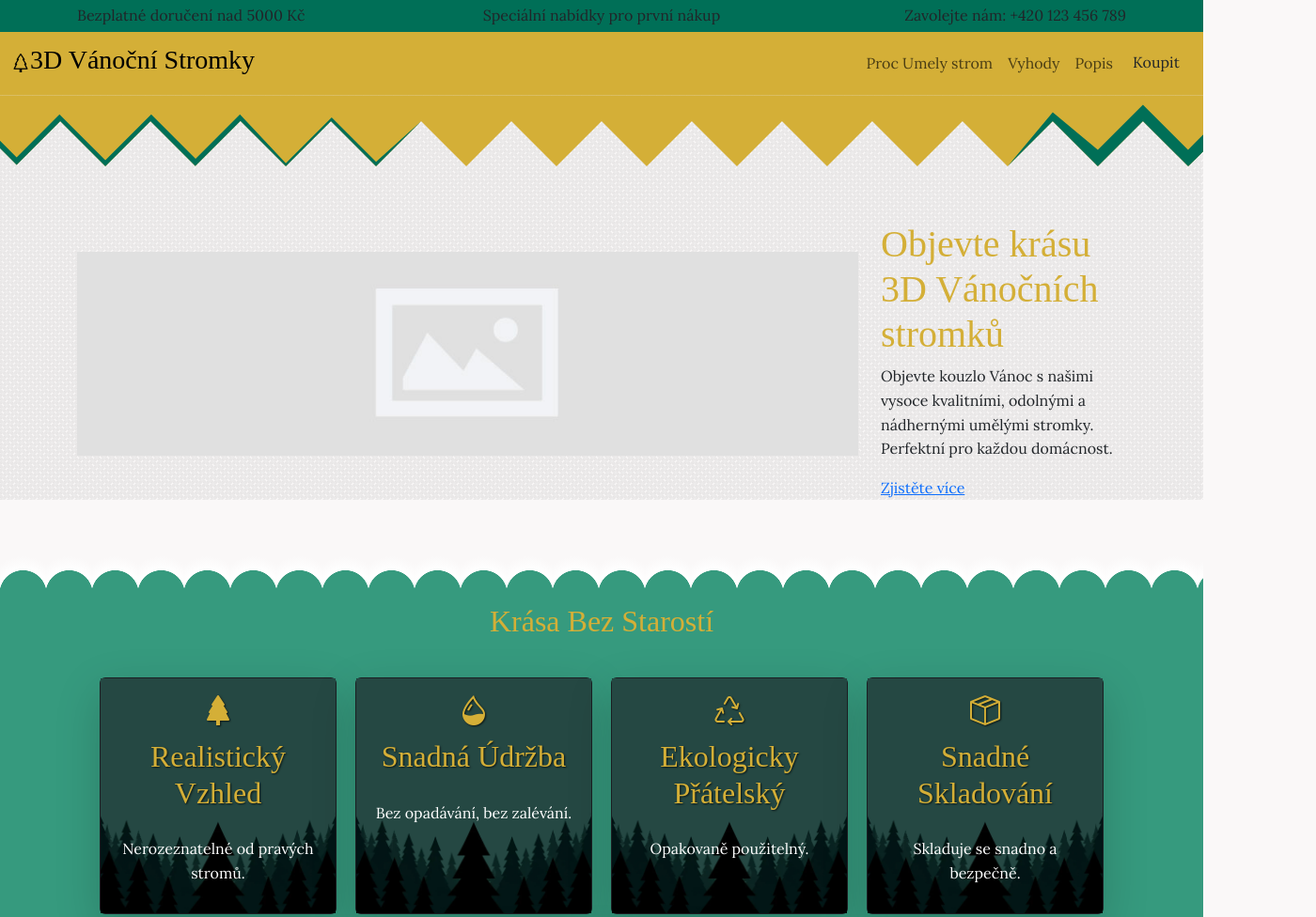
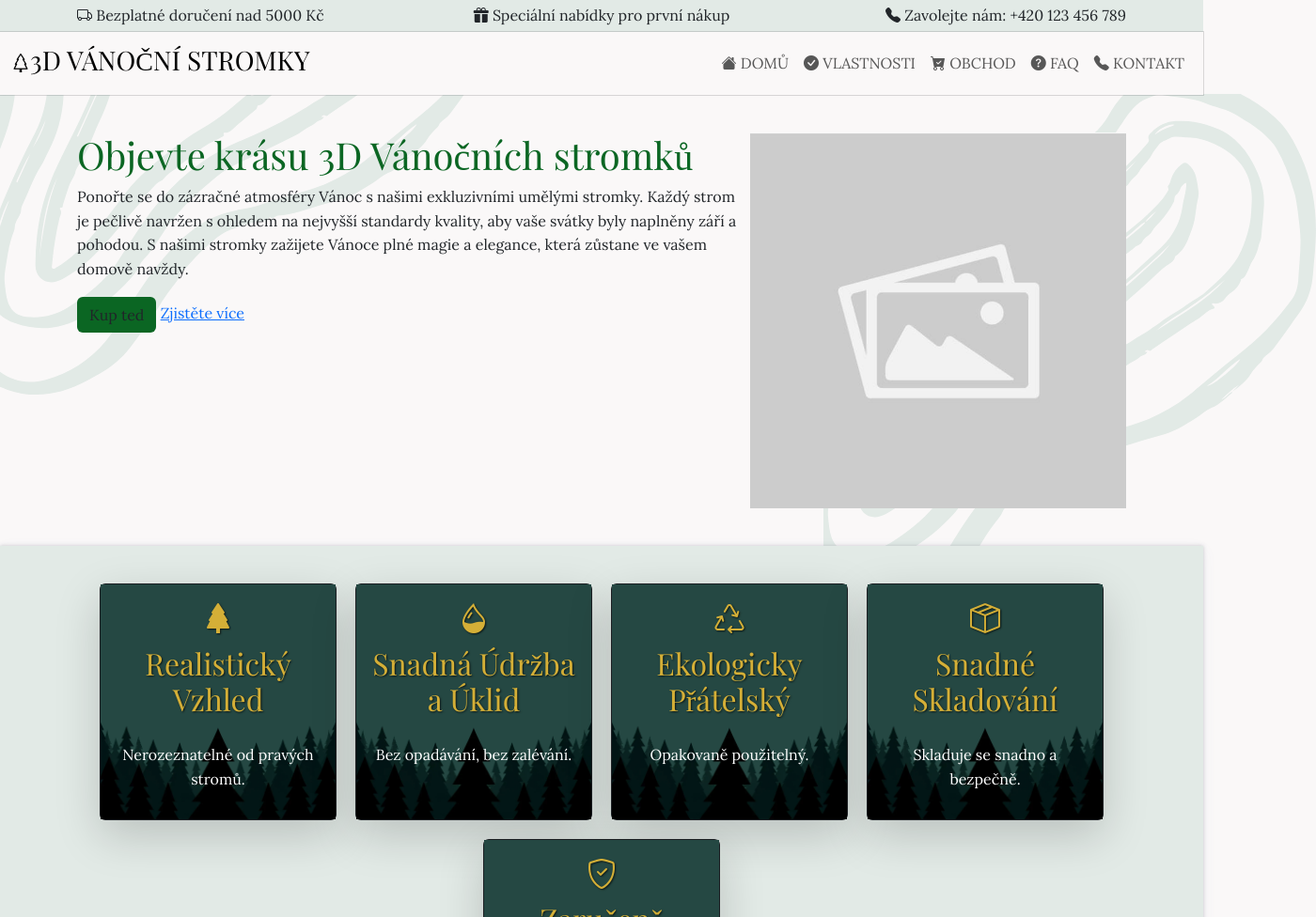
Before and after one commit to DuraSky/christmasTree, a website: page pages/index.html in a window 1280 px wide. Shown: the top 976 px of the page at 94% size, 1400 px wide, since content can reach past the window. Drawn offline with nearby package versions, Linux system fonts and the light colour scheme; a web font is replaced by a local one.

Commit message:
reworked the look

```diff
--- a/assets/css/style.scss
+++ b/assets/css/style.scss
@@ -1,16 +1,17 @@
 @import "variables";
 
-// $font-headings: "Playfair Display", serif;
+$font-headings: "Playfair Display", serif;
 $font-body: "Lora", serif;
 
-$font-headings: "Sancreek", serif;
+// $font-headings: "Sancreek", serif;
 
 $gold: #d4af37;
 $dark-red: #bb010b;
 $red: #cd1624;
 $dark-green: #006f57;
-$green: #369a7e;
+$green: #00563f;
 $white: #faf8f8;
+$platinum: #e2eae6;
 
 // fonty
 body {
@@ -28,14 +29,14 @@ h3,
 h4,
 h5,
 h6 {
-  color: $gold;
+  color: #0b6623;
 
   font-family: $font-headings;
   // font-weight: 700; // Použití tučné varianty pro nadpisy
 }
 
 .topbar {
-  background-color: $dark-green;
+  background-color: #e2eae6;
 }
 
 .navbar {
@@ -58,16 +59,49 @@ h6 {
 }
 
 nav {
-  // background-color: $dark-red;
-  background-color: $gold;
+  background-color: $white;
+  // background-color: $gold;
+  text-transform: uppercase;
+  box-shadow: rgba(0, 0, 0, 0.02) 0px 1px 3px 0px,
+    rgba(27, 31, 35, 0.15) 0px 0px 0px 1px;
 }
 
 .hero {
-  margin-top: 40px;
+  margin: 40px auto;
 
-  .row {
-    align-items: center;
+  .btnHero {
+    background-color: #0b6623;
   }
+
+  .imgHero {
+    content: "";
+    width: 524px;
+    height: 571px;
+    background-size: cover;
+    position: absolute;
+    left: 0;
+    top: -150px;
+    z-index: -1;
+  }
+
+  .imgHero2 {
+    content: "";
+    width: 524px;
+    height: 571px;
+    background-size: cover;
+    position: absolute;
+    top: 100px;
+    right: -120px;
+    z-index: -1;
+  }
+
+  .heroContent {
+    display: flex;
+  }
+}
+
+.underHero {
+  margin: 40px auto;
 }
 
 // rules
@@ -78,7 +112,9 @@ nav {
   width: 100%;
   flex-grow: 1;
   justify-content: center;
-  background-color: $green;
+  background-color: $platinum;
+  box-shadow: rgba(67, 71, 85, 0.27) 0px 0px 0.25em,
+    rgba(90, 125, 188, 0.05) 0px 0.25em 1em;
 
   padding: 40px;
 
@@ -93,12 +129,6 @@ nav {
   p {
     padding-top: 20px;
   }
-}
-
-.beltHeading {
-  background-color: $green;
-  padding-top: 10px;
-  margin: 0;
 }
 
 .popis {
@@ -319,7 +349,13 @@ $light-off-opacity: 0.4;
   }
 }
 
-body {
-  background-image: url(/assets/images/p4.png);
-  background-repeat: repeat;
+.divider {
+  padding-top: 0;
+  padding-bottom: 10px;
+  width: 50%;
 }
+
+// body {
+//   background-image: url(/assets/images/p4.png);
+//   background-repeat: repeat;
+// }
--- a/pages/index.html
+++ b/pages/index.html
@@ -35,16 +35,24 @@
   <div class="container">
     <div class="row">
       <div class="col-lg-4">
-              <p class="m-0">Bezplatné doručení nad 5000 Kč</p>
+        <p class="m-0">
+          <i class="bi bi-truck"></i> Bezplatné doručení nad 5000 Kč
+        </p>
       </div>
       <div class="col-lg-4 text-center">
-              <p class="m-0">Speciální nabídky pro první nákup</p>
+        <p class="m-0">
+          <i class="bi bi-gift-fill"></i> Speciální nabídky pro první nákup
+        </p>
       </div>
       <div class="col-lg-4 text-md-end">
-              <p class="m-0">Zavolejte nám: +420 123 456 789</p>
+        <p class="m-0">
+          <i class="bi bi-telephone-fill"></i> Zavolejte nám: +420 123 456 789
+        </p>
       </div>
     </div>
   </div>
+</div>
+
 
       </div>
 
@@ -79,17 +87,21 @@
             id="main-nav"
           >
           <ul class="navbar-nav rounded-pill">
-              <li class="nav-item ">
-                <a class="nav-link" href="#">Proc Umely strom</a>
-              </li>
-              <li class="nav-item ">
-                <a class="nav-link" href="#">Vyhody</a>
-              </li>
-              <li class="nav-item ">
-                <a class="nav-link" href="#">Popis</a>
+            <li class="nav-item">
+                <a class="nav-link" href="#hero"><i class="bi bi-house-fill"></i> Domů</a>
             </li>
             <li class="nav-item">
-                <a class="btn" href="#">Koupit</a>
+                <a class="nav-link" href="#features"><i class="bi bi-check-circle-fill"></i> Vlastnosti</a>
+            </li>
+
+            <li class="nav-item">
+                <a class="nav-link" href="#shop"><i class="bi bi-cart-check-fill"></i> Obchod</a>
+            </li>
+            <li class="nav-item">
+                <a class="nav-link" href="#faqAccordion"><i class="bi bi-question-circle-fill"></i> FAQ</a>
+            </li>
+            <li class="nav-item">
+                <a class="nav-link" href="#contact"><i class="bi bi-telephone-fill"></i> Kontakt</a>
             </li>
         </ul>
           </div>
@@ -100,58 +112,12 @@
     </div>
     </header>
 
-
-
-    <!-- <div class="separator">
-      <svg id="clouds" xmlns="http://www.w3.org/2000/svg" version="1.1" width="100%" height="100" viewBox="0 0 100 100" preserveAspectRatio="none">
-        <path d="M-5 100 Q 0 20 5 100 Z
-                 M0 100 Q 5 0 10 100
-                 M5 100 Q 10 30 15 100
-                 M10 100 Q 15 10 20 100
-                 M15 100 Q 20 30 25 100
-                 M20 100 Q 25 -10 30 100
-                 M25 100 Q 30 10 35 100
-                 M30 100 Q 35 30 40 100
-                 M35 100 Q 40 10 45 100
-                 M40 100 Q 45 50 50 100
-                 M45 100 Q 50 20 55 100
-                 M50 100 Q 55 40 60 100
-                 M55 100 Q 60 60 65 100
-                 M60 100 Q 65 50 70 100
-                 M65 100 Q 70 20 75 100
-                 M70 100 Q 75 45 80 100
-                 M75 100 Q 80 30 85 100
-                 M80 100 Q 85 20 90 100
-                 M85 100 Q 90 50 95 100
-                 M90 100 Q 95 25 100 100
-                 M95 100 Q 100 15 105 100 Z"
-              fill="#d4af37">
-        </path>
-      </svg>
-    </div> -->
-
-    <div class="separator">
-      <svg id="" preserveAspectRatio="xMidYMax meet" class="svg-separator sep11" viewBox="0 0 1600 99" style="display: block;" data-height="100">
-        <polygon class="" style="fill: #d4af37;" points="-40,63.667 19.833,3.833 80,64 140,4 200,64 260,4 320,64 380,4 440,64 500,4 560,64 620,4 680,64 740,4 800,64 860,4 920,64 980,4 1040,64 1100,4 1160,64 1220,4 1280.333,64.333 1340.333,4.333 1400,64 1460,4 1520,64 1578,6 1636,64 1636,104 -40,104 "></polygon>
-        <polygon class="" style="opacity: 1;fill: #006f57;" points="-40,86 20,26 80,86 140,26 200,76 260,4 200,64 140,4 80,64 19.833,3.833 -40,63.667 "></polygon>
-        <polygon class="" style="opacity: 1;fill: #006f57;" points="1159,69 1220,8 1281,73 1340,14 1399,73 1460,12 1521,73 1578,16 1634,72 1636,73.333 1636,64 1578,6 1520,64 1460,4 1400,64 1340.333,4.333 1280.333,64.333 1220,4 1160,64 1100,4 1040,64 1100,10 "></polygon></svg>
-          </div>
-    </div>
-
-
-
-
-
     <!-- hero -->
-    <section class="hero">
+    <!-- <section class="hero">
       <div class="container">
         <div class="row">
           <div class="col-lg-9 mb-lg-6">
-            <img
-              src="/assets/images/banner-placeholder.jpg"
-              alt="placeholder"
-              class="img-fluid"
-            />
+            <img src="/assets/images/banner.jpg"  class="img-fluid" srcset="">
           </div>
           <div class="col-sm-12 col-lg-3 pt-3">
             <div class="row">
@@ -169,13 +135,34 @@
           </div>
         </div>
       </div>
+    </section> -->
+
+    <section class="hero">
+      <img src="/assets/images/hero-scribble2.svg" class="imgHero img-fluid" alt="" srcset="">
+      <div class="container">
+        <div class="row ">
+          <div class="col-12 heroContent">
+            <div>
+              <h1>Objevte krásu 3D Vánočních stromků</h1>
+              <p>
+                Ponořte se do zázračné atmosféry Vánoc s našimi exkluzivními umělými stromky. Každý strom je pečlivě navržen s ohledem na nejvyšší standardy kvality, aby vaše svátky byly naplněny září a pohodou. S našimi stromky zažijete Vánoce plné magie a elegance, která zůstane ve vašem domově navždy.
+              </p>
+              <div class="btn btnHero">Kup ted</div>
+              <a href="">Zjistěte více</a>
+
+            </div>
+            <img src="/assets/images/mid-placeholder.jpg"  class="img-fluid" width="400px" srcset="">
+        </div>
+
+      </div>
+      <img src="/assets/images/hero-scribble2.svg" class="imgHero2 img-fluid" alt="" srcset="">
+
     </section>
 
 
-    <div class="scallop-up"></div>
-    <div>
-      <h2 class="beltHeading text-center">Krása Bez Starostí</h2>
-    </div>
+    <!-- <div class="scallop-up"></div> -->
+
+    <section class="underHero">
       <div class="belt text-center ">
         <div class="card bg-dark text-white shadow-lg">
           <img
@@ -191,7 +178,6 @@
             <p class="card-text">Nerozeznatelné od pravých stromů.</p>
           </div>
         </div>
-
           <div class="card bg-dark text-white shadow-lg">
             <img
               class=""
@@ -201,12 +187,11 @@
             />
             <div class="card-img-overlay">
               <h2 class="card-title">
-            <i class="bi bi-droplet-half"></i> Snadná Údržba
+                <i class="bi bi-droplet-half"></i> Snadná Údržba a Úklid
               </h2>
               <p class="card-text">Bez opadávání, bez zalévání.</p>
             </div>
           </div>
-
           <div class="card bg-dark text-white shadow-lg">
             <img
               class=""
@@ -221,7 +206,6 @@
               <p class="card-text">Opakovaně použitelný.</p>
             </div>
           </div>
-
           <div class="card bg-dark text-white shadow-lg">
             <img
               class=""
@@ -236,7 +220,6 @@
               <p class="card-text">Skladuje se snadno a bezpečně.</p>
             </div>
           </div>
-
           <div class="card bg-dark text-white shadow-lg">
             <img
               class=""
@@ -252,7 +235,8 @@
             </div>
           </div>
               </div>
-    <div class="scallop-down"></div>
+    </section>
+    <!-- <div class="scallop-down"></div> -->
 
     <!-- popis stromku -->
     <section>
@@ -263,6 +247,7 @@
           alt=""
           class="img-fluid"
         />
+        <!-- <img src="/assets/images/tree_family.webp" alt=""> -->
       </div>
     </section>
 
@@ -410,7 +395,7 @@
         </div>
         <!-- Image Column - Hide on small screens and takes up 4 columns in medium and larger -->
         <div class="col-12 col-md-4 d-none d-lg-block">
-          <h2>Related Image</h2>
+          <h2>3d Větvičky</h2>
           <img
             src="/assets/images/closeup.webp"
             class=" closeup "
```
Also changed, not shown: assets/css/style.css, assets/images/Mediamodifier-Design (1).svg (deleted), assets/images/_b8b0b6bb-b9d1-49ab-8bd4-7fa3569b77cf.jpeg (added), assets/images/banner-placeholder.jpg (deleted), assets/images/banner.jpg (added), assets/images/hero-scribble2.svg (added), assets/images/holly.svg (deleted), assets/images/hr.webp (added), assets/images/image-xl.png (deleted), assets/images/stacked-waves-haikei.svg (added), assets/images/tree_family.webp (added), assets/images/trees_divider.svg (deleted), 3 other files. Lines whose indentation alone changed are shown as unchanged.
